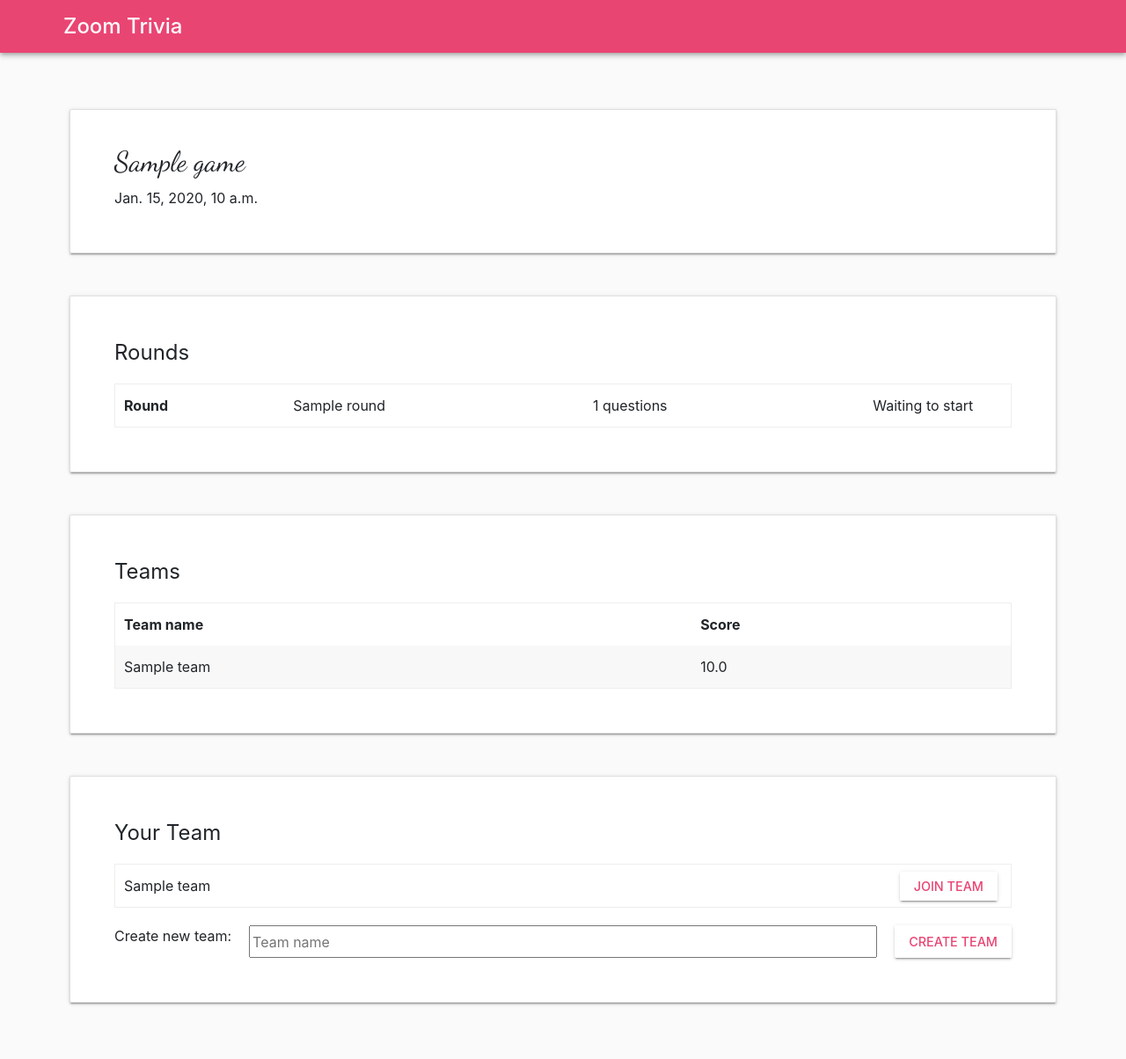
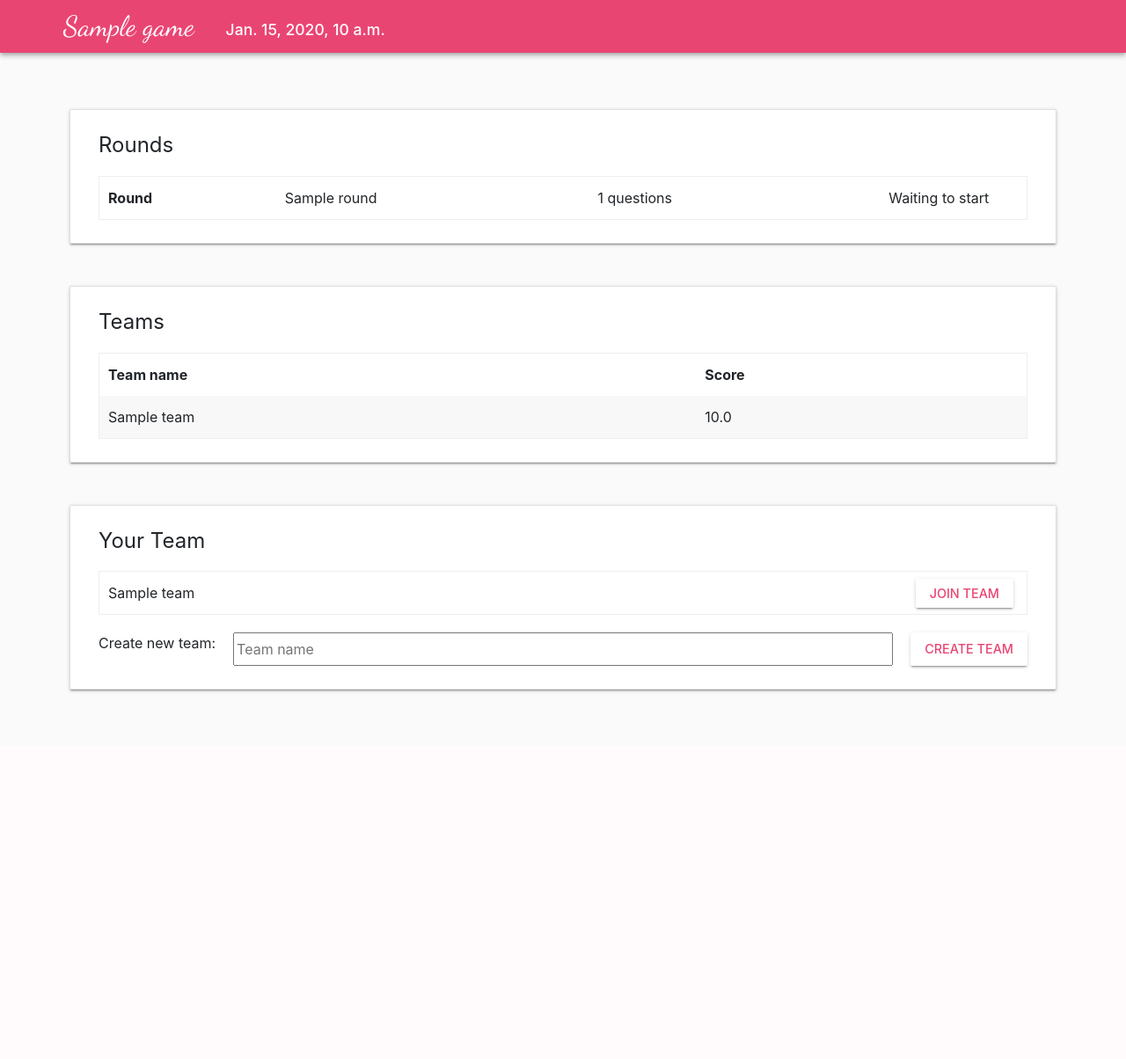
Before and after one commit to ariannedee/zoom-trivia, a Django app: page / in a window 1280 px wide. Shown: the whole page at 88% size. After the commit the page ends 787 px from the top, so only its background shows below. Run offline with Django 3.2, Linux system fonts and the light colour scheme; tables that the repository leaves empty hold one stand-in row (values such as "Sample post"); some libraries are stand-ins or nearby versions.

Commit message:
Update header with game name and add icon to player's team

```diff
--- a/zoom_trivia/static/css/project.css
+++ b/zoom_trivia/static/css/project.css
@@ -1,3 +1,4 @@
+@charset "UTF-8";
 .alert-debug {
   background-color: #fff;
   border-color: #d6e9c6;
@@ -20,9 +21,21 @@
   -webkit-box-shadow: 0 4px 5px 0 rgba(0, 0, 0, 0.14), 0 1px 10px 0 rgba(0, 0, 0, 0.12), 0 2px 4px -1px rgba(0, 0, 0, 0.2);
           box-shadow: 0 4px 5px 0 rgba(0, 0, 0, 0.14), 0 1px 10px 0 rgba(0, 0, 0, 0.12), 0 2px 4px -1px rgba(0, 0, 0, 0.2); }
 
+.navbar {
+  -webkit-box-align: baseline;
+      -ms-flex-align: baseline;
+          align-items: baseline;
+  padding-top: 5px; }
+
 .navbar-brand {
-  font-size: 24px;
-  font-size: 1.5rem; }
+  font-size: 32px;
+  font-size: 2rem;
+  font-family: "Dancing Script", cursive; }
+
+.navbar-description {
+  margin-left: 20px;
+  font-size: 17.6px;
+  font-size: 1.1rem; }
 
 .nav-link {
   font-size: 16px;
@@ -48,7 +61,8 @@ div.card {
   -webkit-box-pack: justify;
       -ms-flex-pack: justify;
           justify-content: space-between;
-  padding: 40px 50px;
+  padding: 16px 32px;
+  padding: 1rem 2rem;
   overflow: hidden;
   border-radius: 2px;
   background-color: white;
@@ -102,12 +116,6 @@ a.lobby-link {
   left: 20px;
   color: #e94573; }
 
-.index h1 {
-  margin: 0;
-  font-size: 32px;
-  font-size: 2rem;
-  font-family: "Dancing Script", cursive; }
-
 .index h2 {
   font-size: 24px;
   font-size: 1.5rem;
@@ -122,6 +130,16 @@ a.lobby-link {
   border-radius: 10px; }
   .index table td, .index table th {
     padding: 12px 10px; }
+  .index table td.player-team {
+    font-weight: 600; }
+    .index table td.player-team::before {
+      content: "⭑";
+      display: inline-block;
+      padding-right: 8px;
+      vertical-align: baseline;
+      font-size: 24px;
+      font-size: 1.5rem;
+      color: #e94573; }
   .index table tr:nth-child(even) {
     background-color: #f8f8f8; }
 
--- a/zoom_trivia/static/sass/project.scss
+++ b/zoom_trivia/static/sass/project.scss
@@ -53,8 +53,19 @@ $fancy-font: "Dancing Script", cursive;
   box-shadow: 0 4px 5px 0 rgba(0, 0, 0, 0.14), 0 1px 10px 0 rgba(0, 0, 0, 0.12), 0 2px 4px -1px rgba(0, 0, 0, 0.20);
 }
 
+.navbar {
+  align-items: baseline;
+  padding-top: 5px;
+}
+
 .navbar-brand {
-  font-size: 1.5rem;
+  font-size: 2rem;
+  font-family: $fancy-font;
+}
+
+.navbar-description {
+  margin-left: 20px;
+  font-size: 1.1rem;
 }
 
 .nav-link {
@@ -86,7 +97,7 @@ div.card {
   margin: 6vh auto;
   display: flex;
   justify-content: space-between;
-  padding: 40px 50px;
+  padding: 1rem 2rem;
   overflow: hidden;
   border-radius: 2px;
   background-color: white;
@@ -160,12 +171,6 @@ a.lobby-link {
 }
 
 .index {
-  h1 {
-    margin: 0;
-    font-size: 2rem;
-    font-family: $fancy-font;
-  }
-
   h2 {
     font-size: 1.5rem;
     font-weight: normal;
@@ -174,12 +179,25 @@ a.lobby-link {
   h3 {
     font-size: 1.4rem;
   }
+
   table {
     border: 1px solid #EEE;
     border-radius: 10px;
 
     td, th {
       padding: 12px 10px;
+    }
+
+    td.player-team {
+      font-weight: 600;
+      &::before {
+        content: "⭑";
+        display: inline-block;
+        padding-right: 8px;
+        vertical-align: baseline;
+        font-size: 1.5rem;
+        color: $primary;
+      }
     }
 
     tr:nth-child(even) {
--- a/zoom_trivia/templates/base.html
+++ b/zoom_trivia/templates/base.html
@@ -42,7 +42,8 @@
               aria-controls="navbarSupportedContent" aria-expanded="false" aria-label="Toggle navigation">
         <span class="navbar-toggler-icon"></span>
       </button>
-      <a class="navbar-brand" href="{% url 'games:home' %}">Zoom Trivia</a>
+      <a class="navbar-brand" href="{% url 'games:home' %}">{{ game.name }}</a>
+      <div class="navbar-description">{{ game.start_time }}</div>
 
       <div class="collapse navbar-collapse justify-content-end" id="navbarSupportedContent">
         <ul class="navbar-nav">
--- a/zoom_trivia/templates/games/game_lobby.html
+++ b/zoom_trivia/templates/games/game_lobby.html
@@ -5,10 +5,6 @@
 {% endblock %}
 
 {% block content %}
-  <div class="card">
-    <h1>{{ game.name }}</h1>
-    <p>{{ game.start_time }}</p>
-  </div>
   <div class="card">
     <h2>Rounds</h2>
     {% if request.user.is_authenticated %}
@@ -26,10 +22,10 @@
           <th>Team name</th>
           <th>Score</th>
         </tr>
-        {% for team in game.teams.all %}
+        {% for team_ in game.teams.all %}
           <tr>
-            <td>{{ team.name }}</td>
-            <td>{{ team.score }}</td>
+            <td {% if team %}class="player-team"{% endif %}>{{ team_.name }}</td>
+            <td>{{ team_.score }}</td>
           </tr>
         {% endfor %}
       </table>
```
Also changed, not shown: zoom_trivia/static/css/project.min.css.
